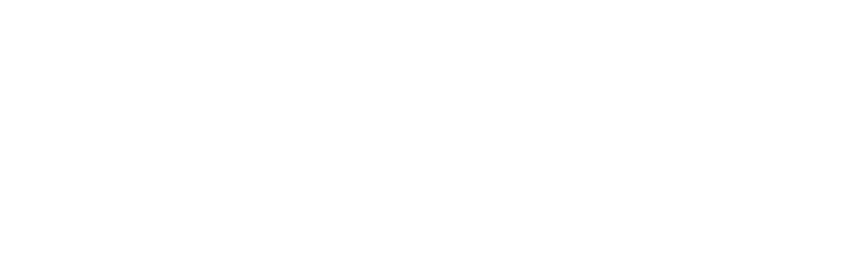
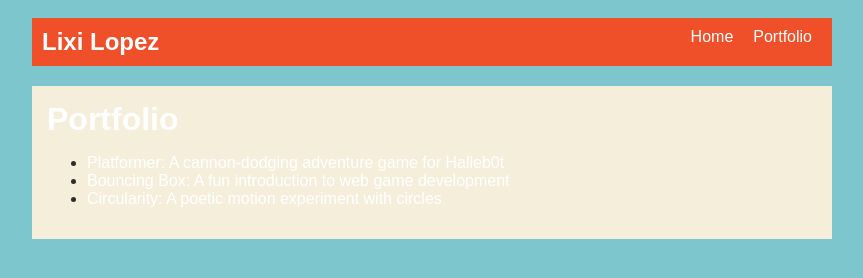
Before and after one commit to LIxiLopez2/LIxiLopez2.github.io, a plain HTML site: page portfolio.html in a window 1280 px wide. Shown: the whole page, without its empty margins (208-1071 px from the left). Drawn offline with Linux system fonts and the light colour scheme.

Commit message:
add portfolio page to website

```diff
--- a/portfolio.html
+++ b/portfolio.html
@@ -0,0 +1,35 @@
+<!DOCTYPE html>
+<html>
+  <head>
+    <title>my website Lixi </title>
+    <link rel="stylesheet" href="style.css">
+  </head>
+
+  <body>
+    <!-- All content goes here -->
+    <div id="all-contents">
+     <nav>
+      <h1>Lixi Lopez </h1>
+       <ul id="nav-ul">
+        <li class="nav-li">
+          <a href="index.html">Home</a>
+        </li>
+        <li class="nav-li">
+          <a href="portfolio.html">Portfolio</a>
+          </li>
+        </ul>
+      </nav>
+
+      <main>
+        <div class="content">
+          <h1>Portfolio</h1>
+          <ul id="portfolio">
+            <li><a href="fsd-projects/platformer/">Platformer: A cannon-dodging adventure game for Halleb0t</a></li>
+            <li><a href="fsd-projects/bouncing-box/">Bouncing Box: A fun introduction to web game development</a></li>
+            <li><a href="fsd-projects/circularity/">Circularity: A poetic motion experiment with circles</a></li>
+          </ul>
+        </div>
+      </main>
+    </div>
+  </body>
+</html>
```
Also changed, not shown: index.html (+1 -1 lines).
